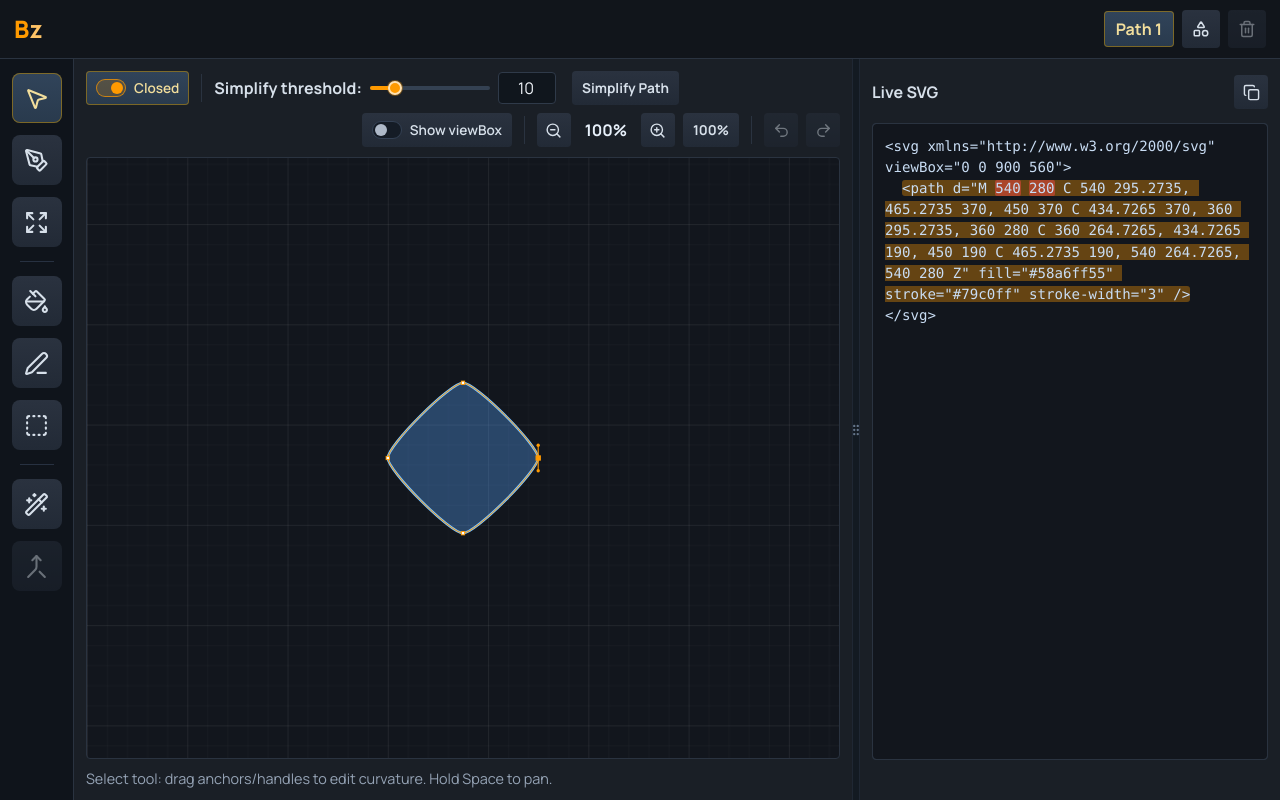
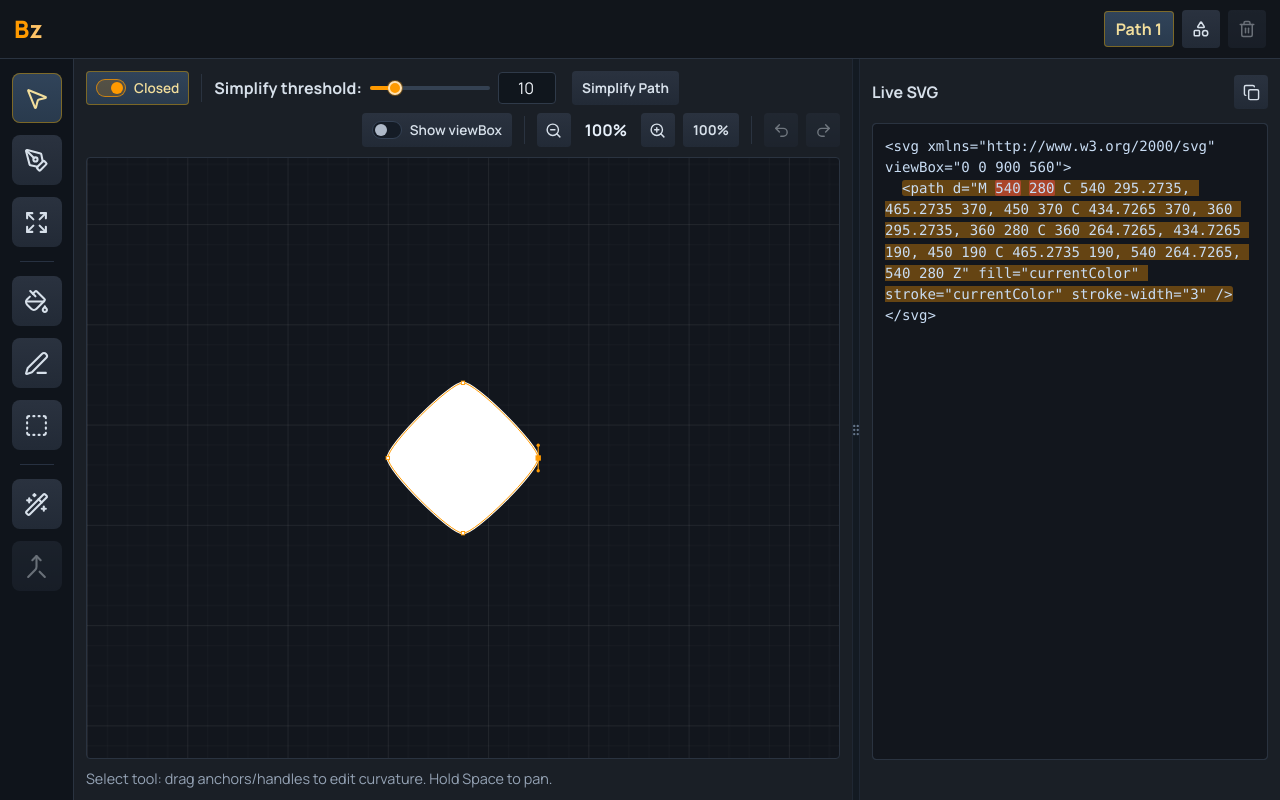
Before and after one commit to mj-watts/bezier-app, a React (Vite) app: page / in a window 1280 px wide. Built offline with nearby package versions, Linux system fonts and the light colour scheme.

Commit message:
Fix selection and add currentColor

```diff
--- a/src/App.tsx
+++ b/src/App.tsx
@@ -299,8 +299,8 @@ const createPresetPath = (name: string, preset: ShapePreset, cx: number, cy: num
     svgClass: '',
     sourceD: null,
     geometryDirty: true,
-    fill: '#58a6ff55',
-    stroke: '#79c0ff',
+    fill: 'currentColor',
+    stroke: 'currentColor',
     strokeWidth: 3,
     opacity: 1,
     fillExplicit: true,
@@ -776,8 +776,8 @@ const parseSvg = (input: string): { shapes: PathShape[]; viewBox: ViewBox } | nu
     const opacity = clamp(Number(opacityAttr ?? '1'), 0, 1);
     const svgId = attr(p, 'id') ?? '';
     const svgClass = attr(p, 'class') ?? '';
-    const fill = fillAttr ?? '#000000';
-    const stroke = strokeAttr ?? '#000000';
+    const fill = fillAttr ?? 'currentColor';
+    const stroke = strokeAttr ?? 'currentColor';
     const fillExplicit = fillAttr !== null;
     const strokeExplicit = strokeAttr !== null;
     const strokeWidthExplicit = swAttr !== null;
@@ -1691,7 +1691,7 @@ const App = () => {
     );
   };
 
-  const activeFill = useMemo(() => parseColorToRgba(activePath.fill, { r: 88, g: 166, b: 255, a: 0.33 }), [activePath.fill]);
+  const activeFill = useMemo(() => parseColorToRgba(activePath.fill, { r: 88, g: 166, b: 255, a: 1 }), [activePath.fill]);
   const activeStroke = useMemo(
     () => parseColorToRgba(activePath.stroke, { r: 121, g: 192, b: 255, a: 1 }),
     [activePath.stroke],
@@ -1996,39 +1996,12 @@ const App = () => {
                   return;
                 }
 
-                // Point-marquee selection should work whether or not a path was preselected.
-                const pointHitsByPath = shapes
-                  .map((shape, pathIndex) => ({
-                    pathIndex,
-                    points: shape.points
-                      .map((pt, i) => ({ i, pt }))
-                      .filter(({ pt }) => pt.p.x >= minX && pt.p.x <= maxX && pt.p.y >= minY && pt.p.y <= maxY)
-                      .map(({ i }) => i),
-                  }))
-                  .filter((hit) => hit.points.length > 0);
-
-                if (pointHitsByPath.length) {
-                  const preferred = pointHitsByPath.find((h) => h.pathIndex === selectedPath);
-                  const best =
-                    preferred ??
-                    pointHitsByPath.reduce((acc, curr) =>
-                      curr.points.length > acc.points.length ? curr : curr.points.length === acc.points.length && curr.pathIndex < acc.pathIndex ? curr : acc,
-                    );
-                  setPathSelected(true);
-                  setSelectedPaths([best.pathIndex]);
-                  setSelectedPath(best.pathIndex);
-                  setSelectedPoints(best.points);
-                  setSelectedPoint(best.points[0]);
-                  setMarquee(null);
-                  return;
-                }
-
                 const hits = shapes
                   .map((shape, i) => ({ i, b: getPathBounds(shape.points) }))
                   .filter(({ b }) => b !== null)
                   .filter(({ b }) => {
                     if (!b) return false;
-                    return !(b.maxX < minX || b.minX > maxX || b.maxY < minY || b.minY > maxY);
+                    return b.minX >= minX && b.maxX <= maxX && b.minY >= minY && b.maxY <= maxY;
                   })
                   .map(({ i }) => i);
 
@@ -2070,10 +2043,10 @@ const App = () => {
               <path
                 key={shape.id}
                 d={pathDs[i]}
-                fill={shape.fillExplicit ? shape.fill : '#000000'}
+                fill={shape.fillExplicit ? shape.fill : 'currentColor'}
                 stroke={shape.strokeExplicit ? shape.stroke : 'none'}
                 strokeWidth={shape.strokeWidthExplicit ? shape.strokeWidth : undefined}
-                opacity={(shape.opacityExplicit ? shape.opacity : 1) * (!pathSelected ? 1 : selectedPaths.includes(i) ? 1 : 0.5)}
+                opacity={shape.opacityExplicit ? shape.opacity : 1}
                 onPointerDown={(e) => {
                   if (!spaceDown && (tool === 'select' || tool === 'scale')) {
                     setPathSelected(true);
@@ -2659,6 +2632,13 @@ const App = () => {
                   }
                 />
               </label>
+              <button
+                className="control-btn text-sm style-menu-current-color-btn"
+                type="button"
+                onClick={() => updateActiveStyle({ fill: 'currentColor' })}
+              >
+                set as currentColor
+              </button>
             </>
           ) : null}
           {styleMenu.kind === 'stroke' ? (
@@ -2685,6 +2665,13 @@ const App = () => {
                   onChange={(v) => updateActiveStyle({ strokeWidth: Math.round(v) })}
                 />
               </label>
+              <button
+                className="control-btn text-sm style-menu-current-color-btn"
+                type="button"
+                onClick={() => updateActiveStyle({ stroke: 'currentColor' })}
+              >
+                set as currentColor
+              </button>
             </>
           ) : null}
           {styleMenu.kind === 'opacity' ? (
--- a/src/styles/layout.css
+++ b/src/styles/layout.css
@@ -547,6 +547,7 @@ input[type='checkbox'] {
   border: 1px solid var(--edge);
   border-radius: 4px;
   background: #12161d;
+  color: #ffffff;
 }
 
 .editor.pen {
--- a/src/styles/menus.css
+++ b/src/styles/menus.css
@@ -116,3 +116,7 @@
   min-width: 0;
   grid-template-columns: auto minmax(90px, 1fr) 52px auto;
 }
+
+.style-menu-current-color-btn {
+  width: 100%;
+}
```
